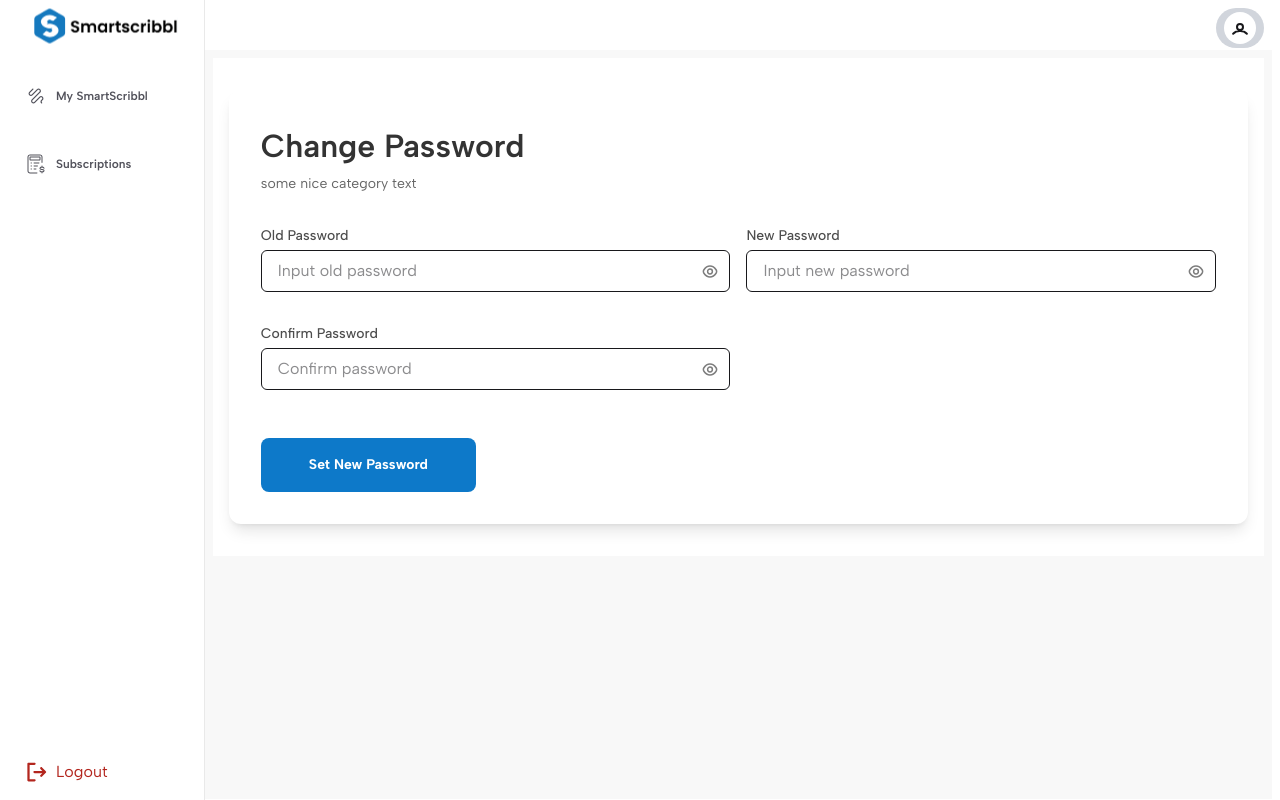
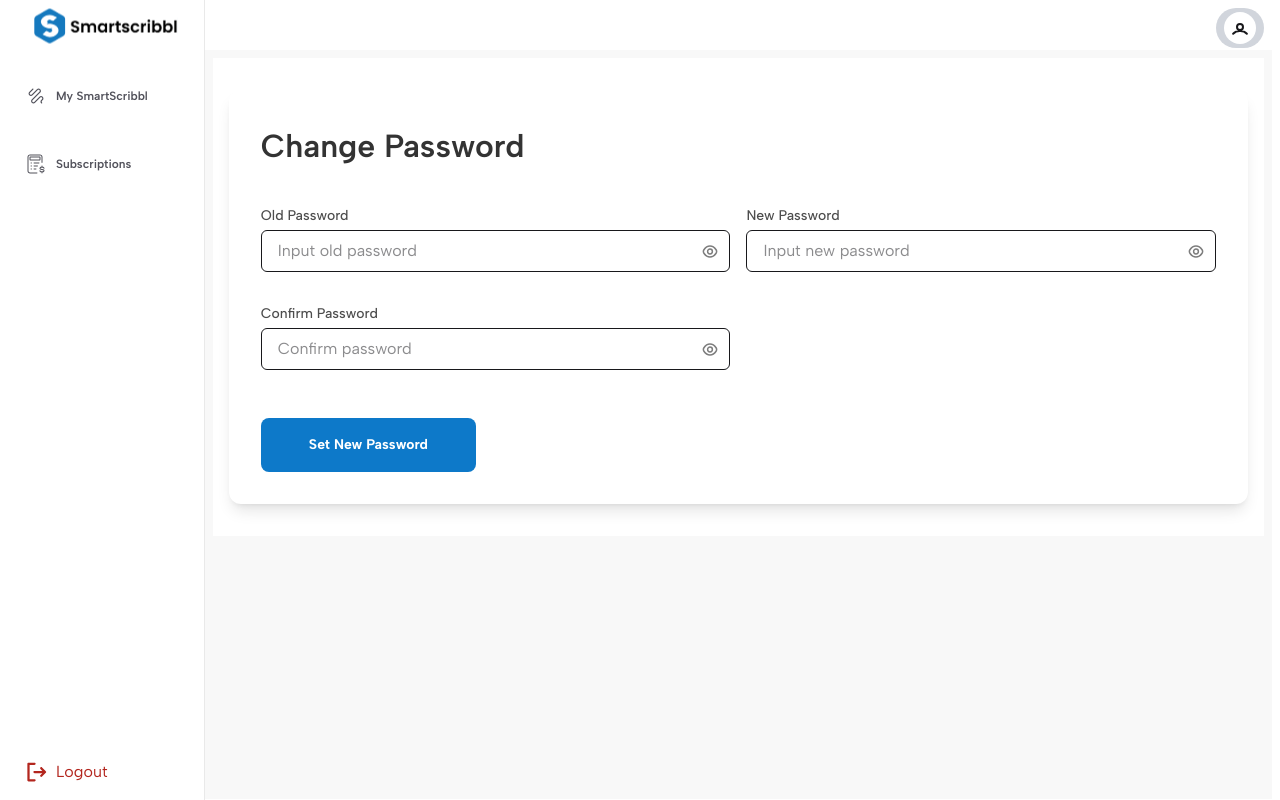
Before and after one commit to Suave-Systems/smartscribbl_frontend, an Angular app: page /main/change-password in a window 1280 px wide. Built offline with nearby package versions, Linux system fonts and the light colour scheme.

Commit message:
[BUG FIX]: removed placeholder texts

```diff
--- a/src/app/pages/change-password/change-password.component.html
+++ b/src/app/pages/change-password/change-password.component.html
@@ -3,7 +3,7 @@
     <div class="flex items-center justify-between">
       <h2 class="text-[32px] font-semibold text-[#333333] mb-1">Change Password</h2>
     </div>
-    <p class="text-sm text-[#666666] mb-6">some nice category text</p>
+    <!-- <p class="text-sm text-[#666666] mb-6">some nice category text</p> -->
     @if (errorMessage) {
     <p class="text-[#F66E6E] text-center text-[1rem]/[1.5rem]">
       {{errorMessage}}
--- a/src/app/pages/profile/profile.component.html
+++ b/src/app/pages/profile/profile.component.html
@@ -3,7 +3,7 @@
     <div class="flex items-center justify-between">
       <h2 class="text-[32px] font-semibold text-[#333333] mb-1">My Profile </h2>
     </div>
-    <p class="text-sm text-[#666666] mb-6">some nice category text</p>
+    <!-- <p class="text-sm text-[#666666] mb-6">some nice category text</p> -->
     @if (errorMessage) {
     <p class="text-[#F66E6E] text-center text-[1rem]/[1.5rem]">
       {{errorMessage}}
```
